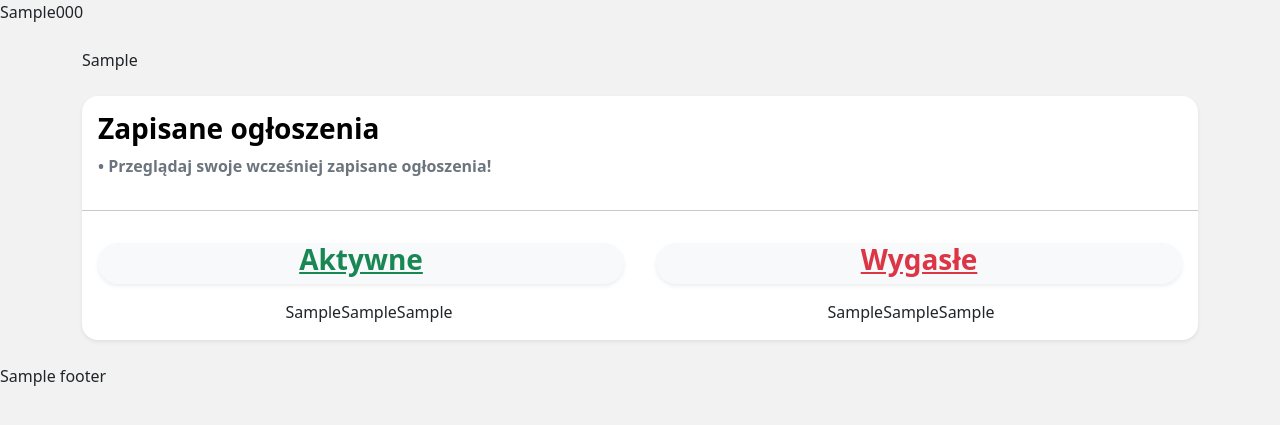
After one commit to macinek67/system_ogloszeniowyy, a PHP site: the page made by views/saved/savedView.php in a window 1280 px wide. The commit adds this page. Shown: the top 425 px of the page. Run offline with PHP 8.4, Linux system fonts and the light colour scheme; the template is opened without the code that fills it: most values are stand-ins (such as "Sample title", 1, 10 or a date in 2020); some libraries are stand-ins or nearby versions.

Commit message:
profile saved section front-end finished

```diff
--- a/views/profile/contactDataView.php
+++ b/views/profile/contactDataView.php
@@ -1,4 +1,4 @@
-<form class="bg-white" method="post" action="">
+<form class="bg-white shadow-sm" method="post" action="">
     <div class="col bg-light bg-gradient">
         <label class="h5 ps-3 pt-2 text-primary-emphasis">Dane kontaktowe</label>
     </div>
--- a/views/profile/coursesView.php
+++ b/views/profile/coursesView.php
@@ -1,4 +1,4 @@
-<form class="bg-white" method="post" action="">
+<form class="bg-white shadow-sm" method="post" action="">
 
     <div class="col bg-light bg-gradient ps-3 pt-2">
         <label class="h5 text-primary-emphasis w-75">Kursy, szkolenia, certyfikaty</label>
--- a/views/profile/educationView.php
+++ b/views/profile/educationView.php
@@ -1,4 +1,4 @@
-<form class="bg-white" method="post" action="">
+<form class="bg-white shadow-sm" method="post" action="">
 
     <div class="col bg-light bg-gradient ps-3 pt-2">
         <label class="h5 text-primary-emphasis w-75">Wykształcenie</label>
--- a/views/profile/leanguagesLevelView.php
+++ b/views/profile/leanguagesLevelView.php
@@ -1,4 +1,4 @@
-<form class="bg-white" method="post" action="">
+<form class="bg-white shadow-sm" method="post" action="">
 
     <div class="col bg-light bg-gradient ps-3 pt-2">
         <label class="h5 text-primary-emphasis w-75">Języki</label>
--- a/views/profile/linksView.php
+++ b/views/profile/linksView.php
@@ -1,4 +1,4 @@
-<form class="bg-white" method="post" action="">
+<form class="bg-white shadow-sm" method="post" action="">
 
     <div class="col bg-light bg-gradient ps-3 pt-2">
         <label class="h5 text-primary-emphasis w-75">Linki</label>
--- a/views/profile/occupationExperienceView.php
+++ b/views/profile/occupationExperienceView.php
@@ -1,4 +1,4 @@
-<form class="bg-white" method="post" action="">
+<form class="bg-white shadow-sm" method="post" action="">
 
     <div class="col bg-light bg-gradient ps-3 pt-2">
         <label class="h5 text-primary-emphasis w-75">Doświadczenie zawodowe</label>
--- a/views/profile/occupationSummaryView.php
+++ b/views/profile/occupationSummaryView.php
@@ -1,4 +1,4 @@
-<form class="bg-white" method="post" action="">
+<form class="bg-white shadow-sm" method="post" action="">
     <div class="col bg-light bg-gradient ps-3 pt-2">
         <label class="h5 text-primary-emphasis w-75">Podsumowanie zawodowe</label>
         <a onclick="ShowUserSection()" class="float-end me-2 w-10 text-black">
--- a/views/profile/personalDataView.php
+++ b/views/profile/personalDataView.php
@@ -1,4 +1,4 @@
-<form class="bg-white" method="post" action="">
+<form class="bg-white shadow-sm" method="post" action="">
     <div class="d-xl-flex d-lg-flex d-md-flex d-block">
         <div class="col-xl-3 col-lg-3 col-md-3 col-4 m-auto pt-3 pb-3">
             <label class="w-100" for="pfpInput">
--- a/views/profile/profileView.php
+++ b/views/profile/profileView.php
@@ -36,6 +36,12 @@
     <div class="container-lg mt-4 mb-4">
 
         <div>
+            <?php
+                echo $data["switchView"];
+            ?>
+        </div>
+
+        <div class="mt-4">
             <?php
                 echo $data["personalData"];
                 echo $data["contactData"];
--- a/views/profile/skillsView.php
+++ b/views/profile/skillsView.php
@@ -1,4 +1,4 @@
-<form class="bg-white" method="post" action="">
+<form class="bg-white shadow-sm" method="post" action="">
 
     <div class="col bg-light bg-gradient ps-3 pt-2">
         <label class="h5 text-primary-emphasis w-75">Umiejętności</label>
--- /dev/null
+++ b/views/saved/savedView.php
@@ -0,0 +1,75 @@
+<!DOCTYPE html>
+<html lang="en">
+<head>
+    <meta charset="UTF-8">
+    <meta name="viewport" content="width=device-width, initial-scale=1.0">
+    <title>Pracuj.pl • Zapisane ogłoszenia</title>
+    <link href="https://cdn.jsdelivr.net/npm/bootstrap@5.3.2/dist/css/bootstrap.min.css" rel="stylesheet" integrity="sha384-T3c6CoIi6uLrA9TneNEoa7RxnatzjcDSCmG1MXxSR1GAsXEV/Dwwykc2MPK8M2HN" crossorigin="anonymous">
+    <link rel="stylesheet" href="https://cdn.jsdelivr.net/npm/bootstrap-icons@1.5.0/font/bootstrap-icons.css"/>
+    <style>
+        body {
+            background-color: #f2f2f2;
+        }
+    </style>
+</head>
+<body>
+
+    <!--Headers-->
+    <?php
+        echo $data["headerDesktop"];
+        echo $data["headerMobile"];
+    ?>
+
+    <!--Content-->
+    <div class="container-lg mt-4 mb-4">
+
+        <div>
+            <?php
+                echo $data["switchView"];
+            ?>
+        </div>
+
+        <div class="mt-4 bg-white shadow-sm rounded-4">
+            <div class="p-3">
+                <p class="h3 text-black fw-bolder">Zapisane ogłoszenia</p>
+                <small class="h6 text-secondary fw-bolder">• Przeglądaj swoje wcześniej zapisane ogłoszenia!</small>
+            </div>
+            <hr>
+            <div class="d-md-flex p-3">
+                <div class="col text-center">
+                    <div class="bg-light shadow-sm rounded-5 me-md-3 mb-3">
+                        <label class="h3 text-success fw-bolder text-decoration-underline">Aktywne</label>
+                    </div>
+                    <div class="overflow-auto">
+                        <?php
+                            echo $data["offersList"];
+                            echo $data["offersList"];
+                            echo $data["offersList"];
+                        ?>
+                    </div>
+                </div>
+                <div class="col text-center mt-md-0 mt-3">
+                    <div class="bg-light shadow-sm rounded-5 ms-md-3 mb-3">
+                        <label class="h3 text-danger fw-bolder text-decoration-underline">Wygasłe</label>
+                    </div>
+                    <div class="overflow-auto">
+                        <?php
+                            echo $data["offersList"];
+                            echo $data["offersList"];
+                            echo $data["offersList"];
+                        ?>
+                    </div>
+                </div>
+            </div>
+        </div>
+
+    </div>
+
+    <!--Footer-->
+    <?php
+        echo $data["footer"];
+    ?>
+
+    <script src="https://cdn.jsdelivr.net/npm/bootstrap@5.3.2/dist/js/bootstrap.bundle.min.js" integrity="sha384-C6RzsynM9kWDrMNeT87bh95OGNyZPhcTNXj1NW7RuBCsyN/o0jlpcV8Qyq46cDfL" crossorigin="anonymous"></script>
+</body>
+</html>
```
Also changed, not shown: controllers/kontoController.php (+10 -0 lines), views/mainPage/offersView.php (+10 -3 lines), views/profile/switchContentView.php (added, +19 -0 lines), views/saved/singleSavedView.php (added, +39 -0 lines).
